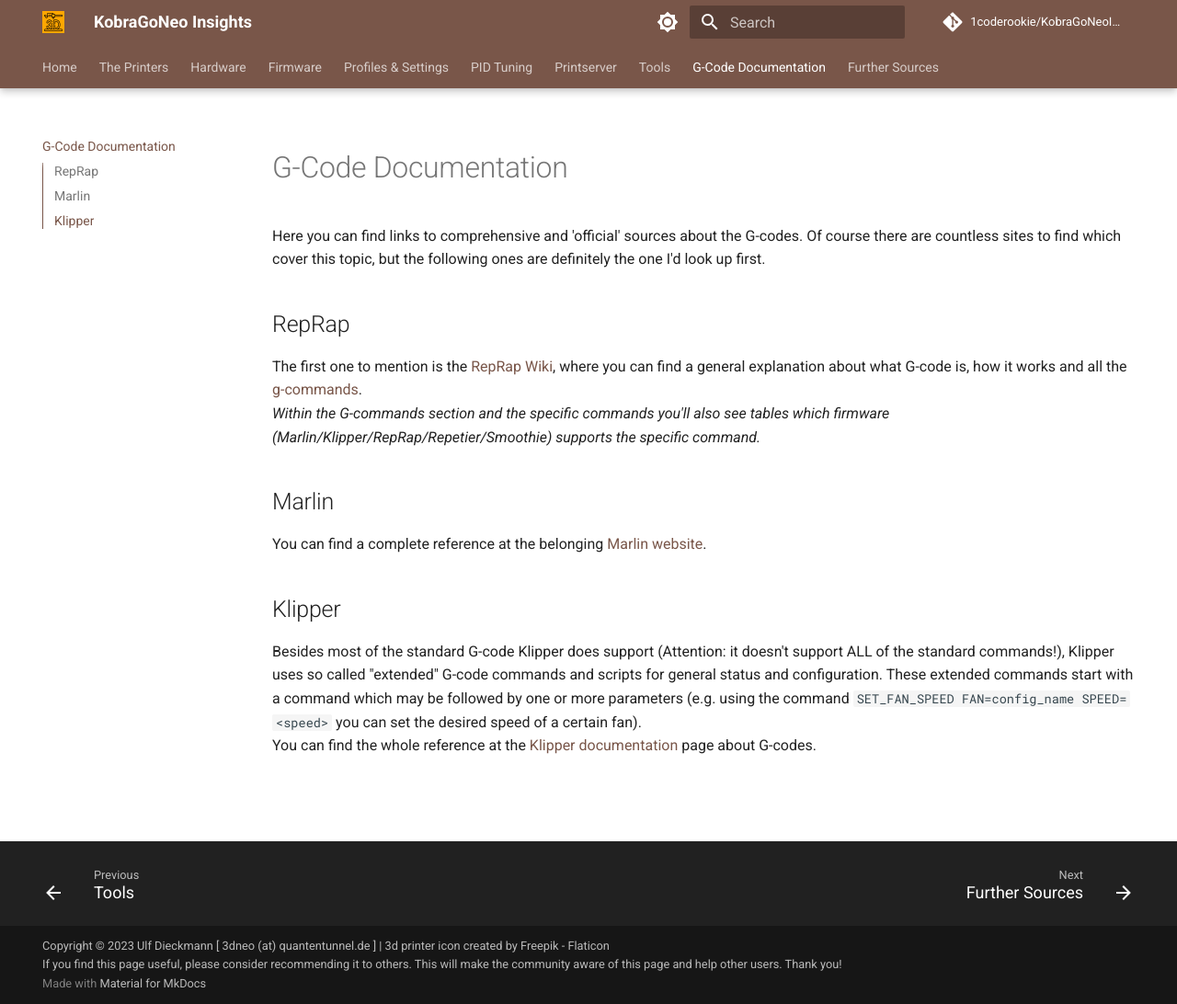
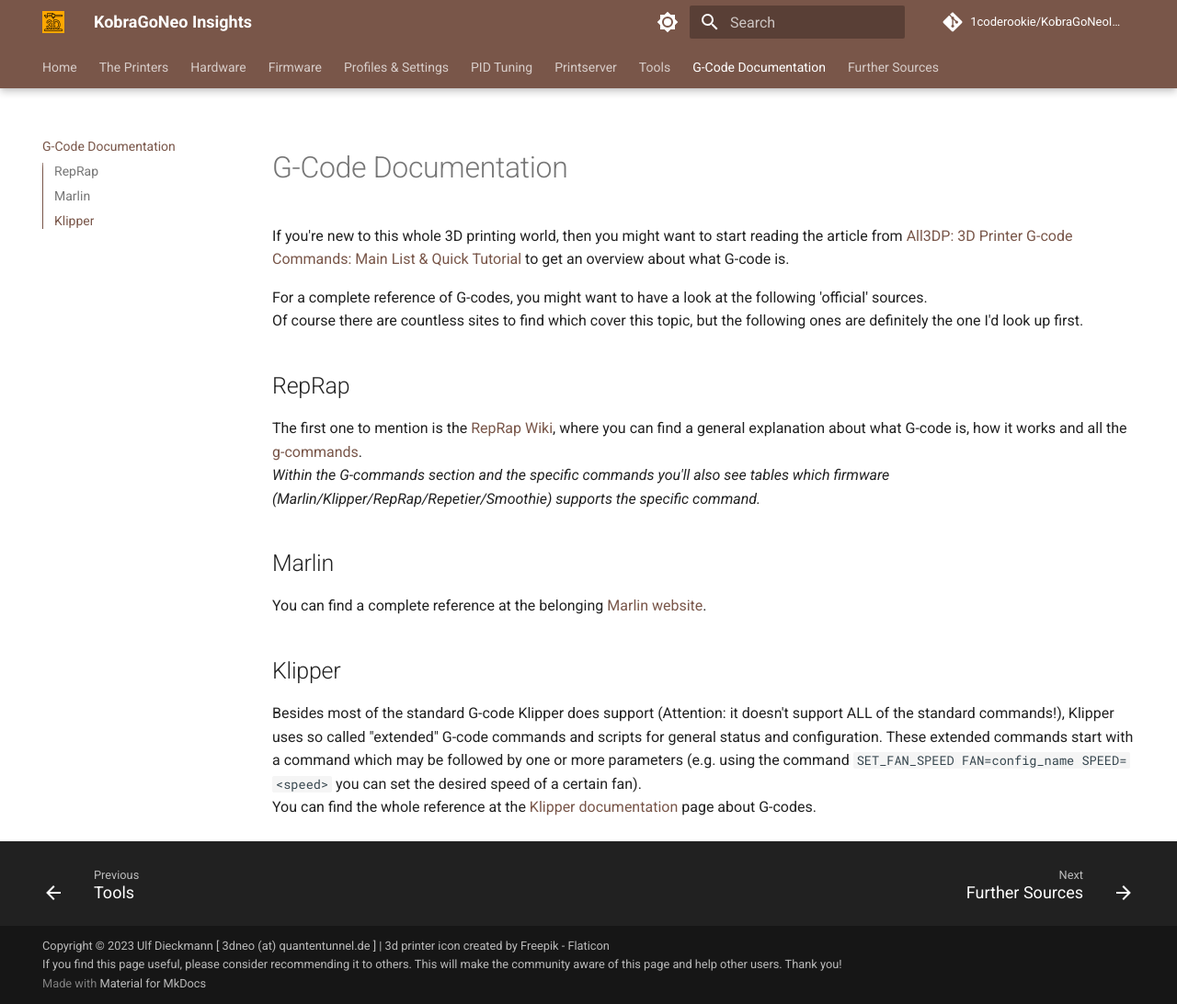
Before and after one commit to 1coderookie/KobraGoNeoInsights, an MkDocs documentation site: the page built from docs/gcode_doc.md, in a window 1280 px wide and 1092 px high. Shown: the whole window at 92% size. Built offline with MkDocs 1.6.1 and Material for MkDocs 9.7.7, drawn with Linux system fonts in a browser that asks for light colours; comment, search, counter and statistics services are not loaded.

Commit message:
Update gcode_doc.md

```diff
--- a/docs/gcode_doc.md
+++ b/docs/gcode_doc.md
@@ -1,8 +1,10 @@
 <link rel=”manifest” href=”docs/manifest.webmanifest”>
 
 # G-Code Documentation
+If you're new to this whole 3D printing world, then you might want to start reading the article from [All3DP: 3D Printer G-code Commands: Main List & Quick Tutorial](https://all3dp.com/2/3d-printer-g-code-commands-list-tutorial/) to get an overview about what G-code is.
 
-Here you can find links to comprehensive and 'official' sources about the G-codes. Of course there are countless sites to find which cover this topic, but the following ones are definitely the one I'd look up first.
+For a complete reference of G-codes, you might want to have a look at the following 'official' sources.
+Of course there are countless sites to find which cover this topic, but the following ones are definitely the one I'd look up first.
 
 ## RepRap
 The first one to mention is the [RepRap Wiki](https://reprap.org/wiki/G-code), where you can find a general explanation about what G-code is, how it works and all the [g-commands](https://reprap.org/wiki/G-code#G-commands).
```
